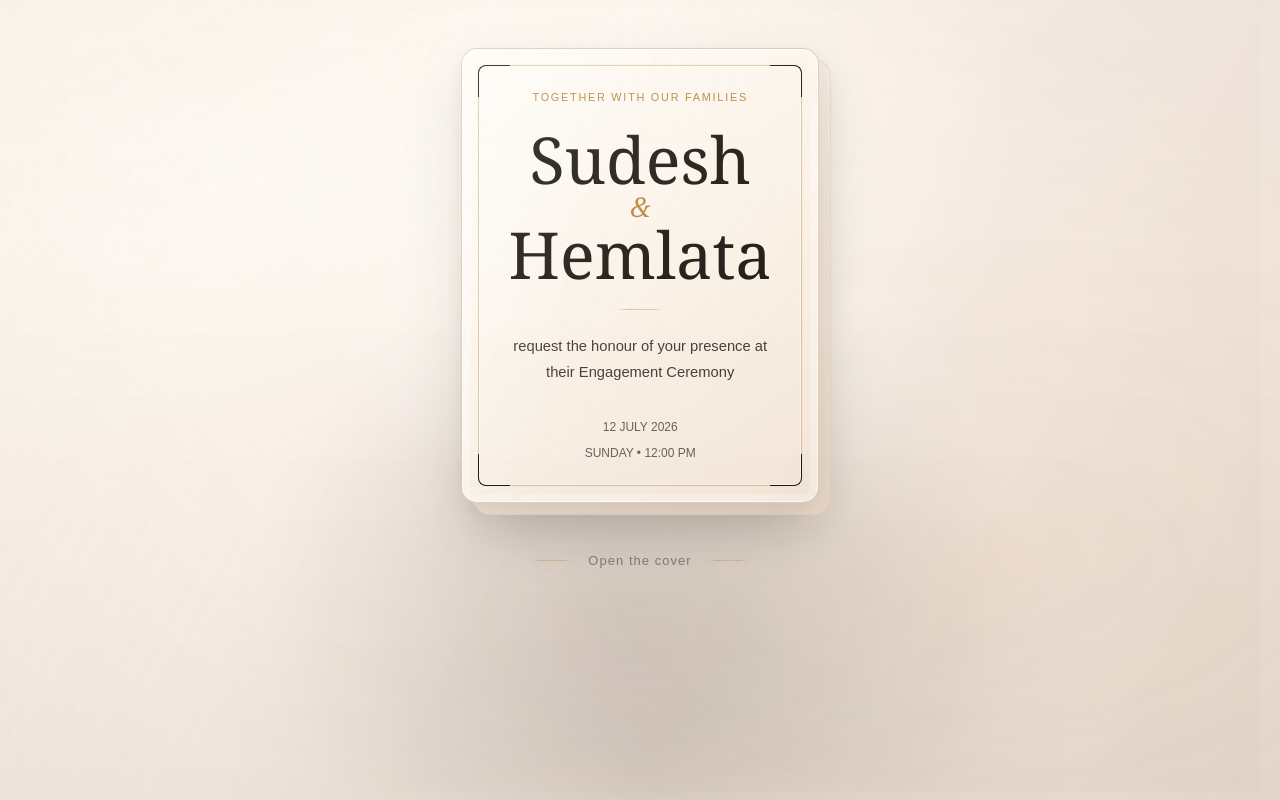
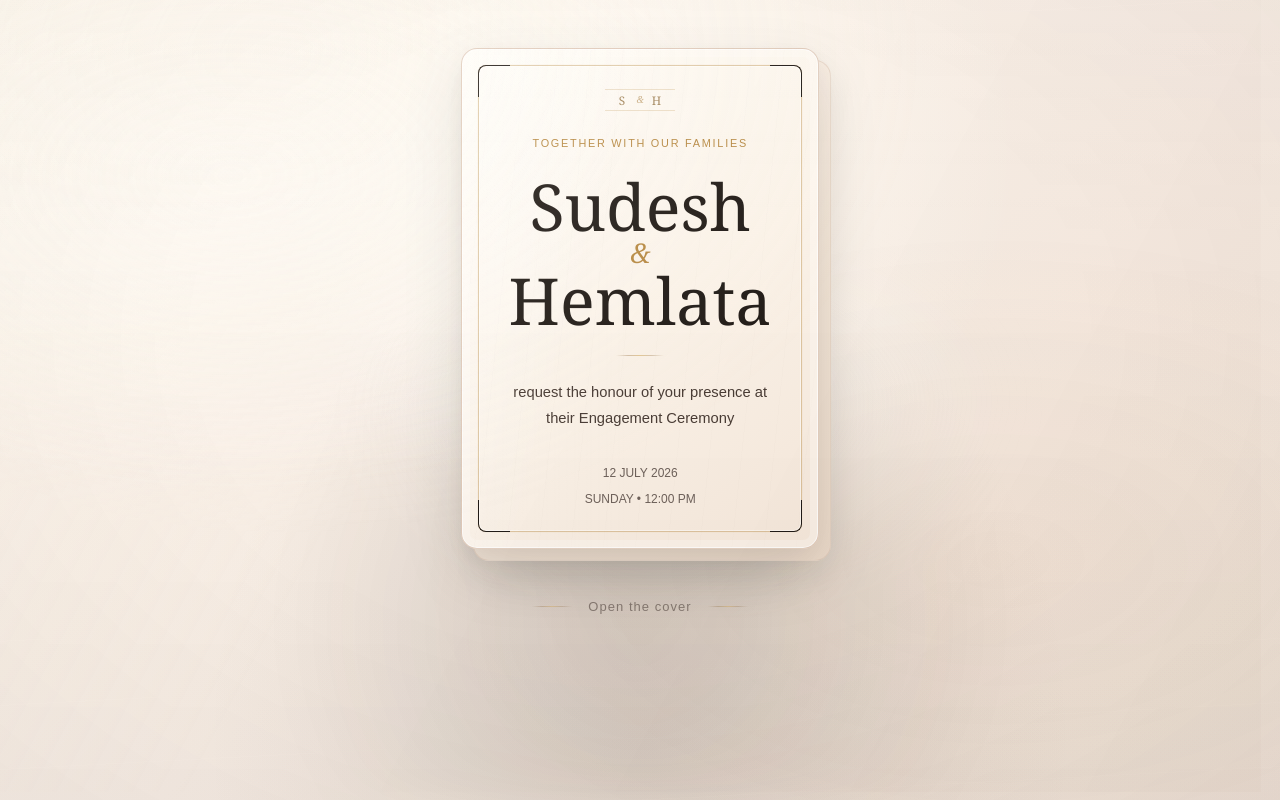
Before and after one commit to Abhishek25062001/engagement-story, a Next.js app: page / in a window 1280 px wide. Shown: the top 800 px of the page. Built offline with nearby package versions, Linux system fonts and the light colour scheme.

Commit message:
Refine invitation identity

```diff
--- a/src/app/globals.css
+++ b/src/app/globals.css
@@ -818,6 +818,47 @@ body {
     --aspect-ratio: var(--aspect-wide);
   }
 
+  .identity-seal {
+    display: inline-grid;
+    grid-template-columns: 1fr auto 1fr;
+    align-items: center;
+    min-width: var(--space-16);
+    padding-block: var(--space-1);
+    padding-inline: var(--space-3);
+    border-block: 1px solid rgb(184 138 68 / 0.24);
+    color: rgb(128 87 32 / 0.72);
+    font-family: var(--font-display);
+    font-size: 0.74rem;
+    font-weight: var(--font-weight-regular);
+    letter-spacing: 0.16em;
+    line-height: var(--line-height-tight);
+    text-align: center;
+    text-transform: uppercase;
+  }
+
+  .identity-seal span:nth-child(2) {
+    padding-inline: var(--space-2);
+    color: rgb(164 116 48 / 0.58);
+    font-size: 0.82em;
+    font-style: italic;
+    letter-spacing: var(--letter-spacing-normal);
+  }
+
+  .invitation-seal {
+    position: absolute;
+    z-index: 3;
+    top: var(--space-10);
+    left: 50%;
+    transform: translateX(-50%);
+  }
+
+  .story-seal {
+    position: relative;
+    z-index: 3;
+    margin-inline: auto;
+    margin-block-end: var(--space-8);
+  }
+
   .hero-scene {
     position: relative;
     isolation: isolate;
--- a/src/components/sections/BlessingSection.tsx
+++ b/src/components/sections/BlessingSection.tsx
@@ -31,6 +31,11 @@ export function BlessingSection() {
               aria-hidden="true"
               className="story-insert-corner bottom-right"
             />
+            <span aria-hidden="true" className="identity-seal story-seal">
+              <span>S</span>
+              <span>&amp;</span>
+              <span>H</span>
+            </span>
 
             <Stack className="story-closing-content" gap="xl">
               <Stack className="story-blessing-message" gap="md">
@@ -49,14 +54,16 @@ export function BlessingSection() {
                   tone="gold"
                 />
                 <Typography className="story-blessing-copy" variant="body">
-                  May this engagement be blessed with joy, togetherness, and the
-                  warmth of every loved one gathered in celebration.
+                  Your blessings make this day warmer. Thank you for being part
+                  of Sudesh and Hemlata&apos;s beginning.
                 </Typography>
               </Stack>
 
               <Stack className="story-blessing-signoff" gap="xs">
                 <Typography variant="overline">Best wishes from</Typography>
-                <Typography variant="title">Both Families</Typography>
+                <Typography variant="title">
+                  Sudesh&apos;s family and Hemlata&apos;s family
+                </Typography>
               </Stack>
             </Stack>
           </LuxuryCard>
--- a/src/components/sections/CoupleSection.tsx
+++ b/src/components/sections/CoupleSection.tsx
@@ -39,6 +39,11 @@ export function CoupleSection() {
               aria-hidden="true"
               className="story-insert-corner bottom-right"
             />
+            <span aria-hidden="true" className="identity-seal story-seal">
+              <span>S</span>
+              <span>&amp;</span>
+              <span>H</span>
+            </span>
 
             <Grid className="story-couple-grid" columns="two">
               <Stack className="story-person" gap="md">
--- a/src/components/sections/EventSection.tsx
+++ b/src/components/sections/EventSection.tsx
@@ -42,6 +42,11 @@ export function EventSection() {
               aria-hidden="true"
               className="story-insert-corner bottom-right"
             />
+            <span aria-hidden="true" className="identity-seal story-seal">
+              <span>S</span>
+              <span>&amp;</span>
+              <span>H</span>
+            </span>
 
             <Stack className="story-event-content" gap="xl">
               <Typography
@@ -74,7 +79,7 @@ export function EventSection() {
                 <Typography variant="overline">Venue</Typography>
                 <Typography variant="title">Ghar</Typography>
                 <Typography className="story-section-copy" variant="body">
-                  WZ-23, Phase 3, Om Vihar
+                  WZ-23 Phase 3, Om Vihar
                 </Typography>
               </Stack>
             </Stack>
--- a/src/components/sections/FamiliesSection.tsx
+++ b/src/components/sections/FamiliesSection.tsx
@@ -42,6 +42,11 @@ export function FamiliesSection() {
               aria-hidden="true"
               className="story-insert-corner bottom-right"
             />
+            <span aria-hidden="true" className="identity-seal story-seal">
+              <span>S</span>
+              <span>&amp;</span>
+              <span>H</span>
+            </span>
 
             <Typography
               as="h2"
@@ -54,7 +59,9 @@ export function FamiliesSection() {
 
             <Grid className="story-family-grid" columns="two">
               <Stack className="story-family-group" gap="md">
-                <Typography variant="overline">Groom&apos;s Family</Typography>
+                <Typography variant="overline">
+                  Blessings from Sudesh&apos;s family
+                </Typography>
                 <Divider
                   className="story-divider story-divider-short"
                   decorative
@@ -71,7 +78,9 @@ export function FamiliesSection() {
               </Stack>
 
               <Stack className="story-family-group" gap="md">
-                <Typography variant="overline">Bride&apos;s Family</Typography>
+                <Typography variant="overline">
+                  Blessings from Hemlata&apos;s family
+                </Typography>
                 <Divider
                   className="story-divider story-divider-short"
                   decorative
--- a/src/components/sections/HeroSection.tsx
+++ b/src/components/sections/HeroSection.tsx
@@ -36,6 +36,11 @@ export function HeroSection() {
             />
             <Stack className="hero-cover-content" gap="lg">
               <Stack className="hero-cover-primary" gap="md">
+                <span aria-hidden="true" className="identity-seal">
+                  <span>S</span>
+                  <span>&amp;</span>
+                  <span>H</span>
+                </span>
                 <Typography className="hero-cover-preface" variant="overline">
                   Together with our families
                 </Typography>
--- a/src/components/sections/InvitationSection.tsx
+++ b/src/components/sections/InvitationSection.tsx
@@ -31,6 +31,11 @@ export function InvitationSection() {
             aria-hidden="true"
             className="invitation-spread-corner bottom-right"
           />
+          <span aria-hidden="true" className="identity-seal invitation-seal">
+            <span>S</span>
+            <span>&amp;</span>
+            <span>H</span>
+          </span>
 
           <Stack className="invitation-spread-content" gap="xl">
             <SectionAnimation variant="fadeUp">
@@ -115,7 +120,7 @@ export function InvitationSection() {
                     className="invitation-spread-address"
                     variant="body"
                   >
-                    WZ-23, Phase 3,
+                    WZ-23 Phase 3,
                     <br />
                     Om Vihar
                   </Typography>
--- a/src/components/sections/RSVPSection.tsx
+++ b/src/components/sections/RSVPSection.tsx
@@ -39,6 +39,11 @@ export function RSVPSection() {
               aria-hidden="true"
               className="story-insert-corner bottom-right"
             />
+            <span aria-hidden="true" className="identity-seal story-seal">
+              <span>S</span>
+              <span>&amp;</span>
+              <span>H</span>
+            </span>
 
             <Stack className="story-closing-content" gap="lg">
               <Typography
--- a/src/components/sections/VenueSection.tsx
+++ b/src/components/sections/VenueSection.tsx
@@ -39,6 +39,11 @@ export function VenueSection() {
               aria-hidden="true"
               className="story-insert-corner bottom-right"
             />
+            <span aria-hidden="true" className="identity-seal story-seal">
+              <span>S</span>
+              <span>&amp;</span>
+              <span>H</span>
+            </span>
 
             <Stack className="story-closing-content" gap="lg">
               <Typography variant="overline">Venue</Typography>
@@ -56,7 +61,7 @@ export function VenueSection() {
                 tone="gold"
               />
               <Typography className="story-closing-address" variant="body">
-                WZ-23, Phase 3,
+                WZ-23 Phase 3,
                 <br />
                 Om Vihar
               </Typography>
```
